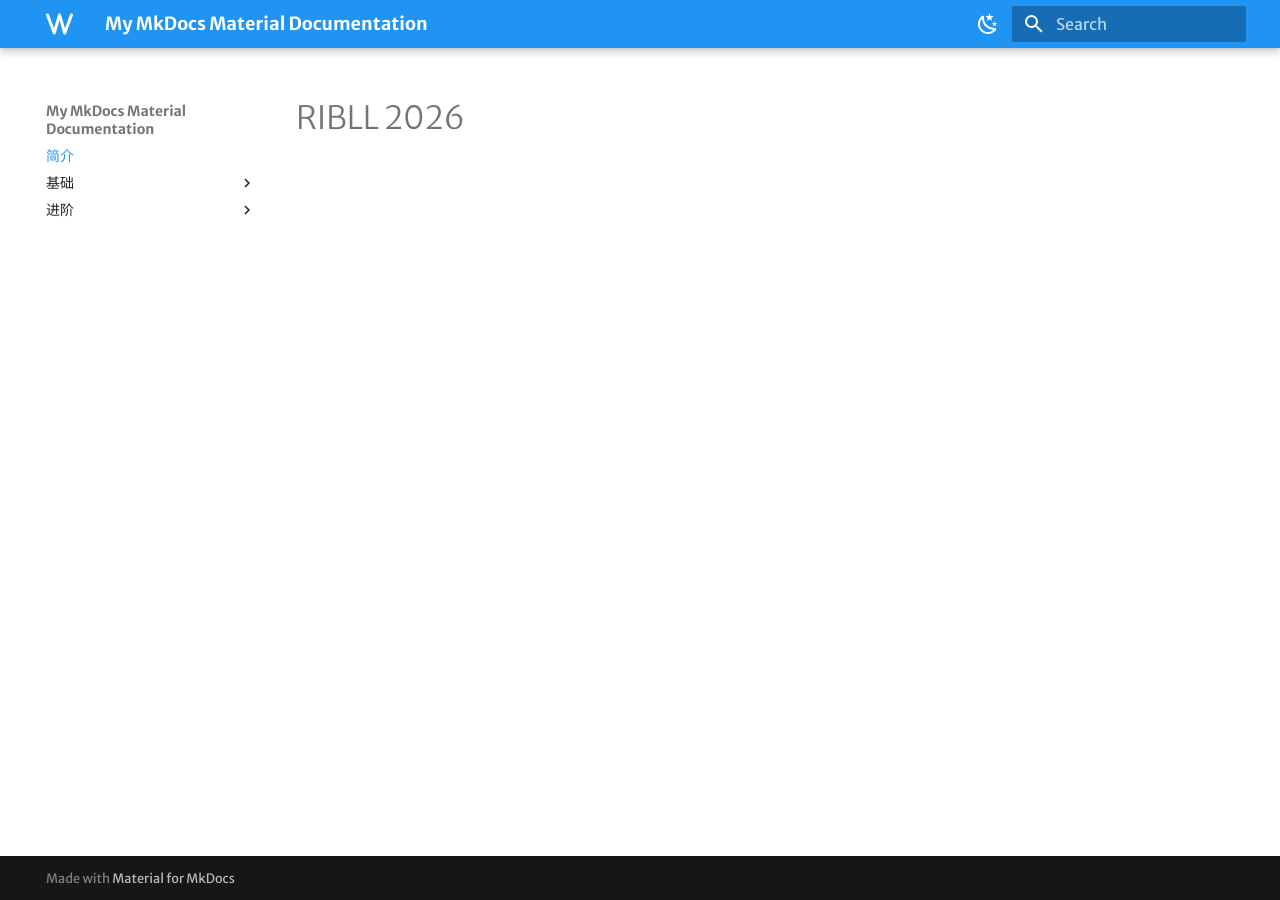
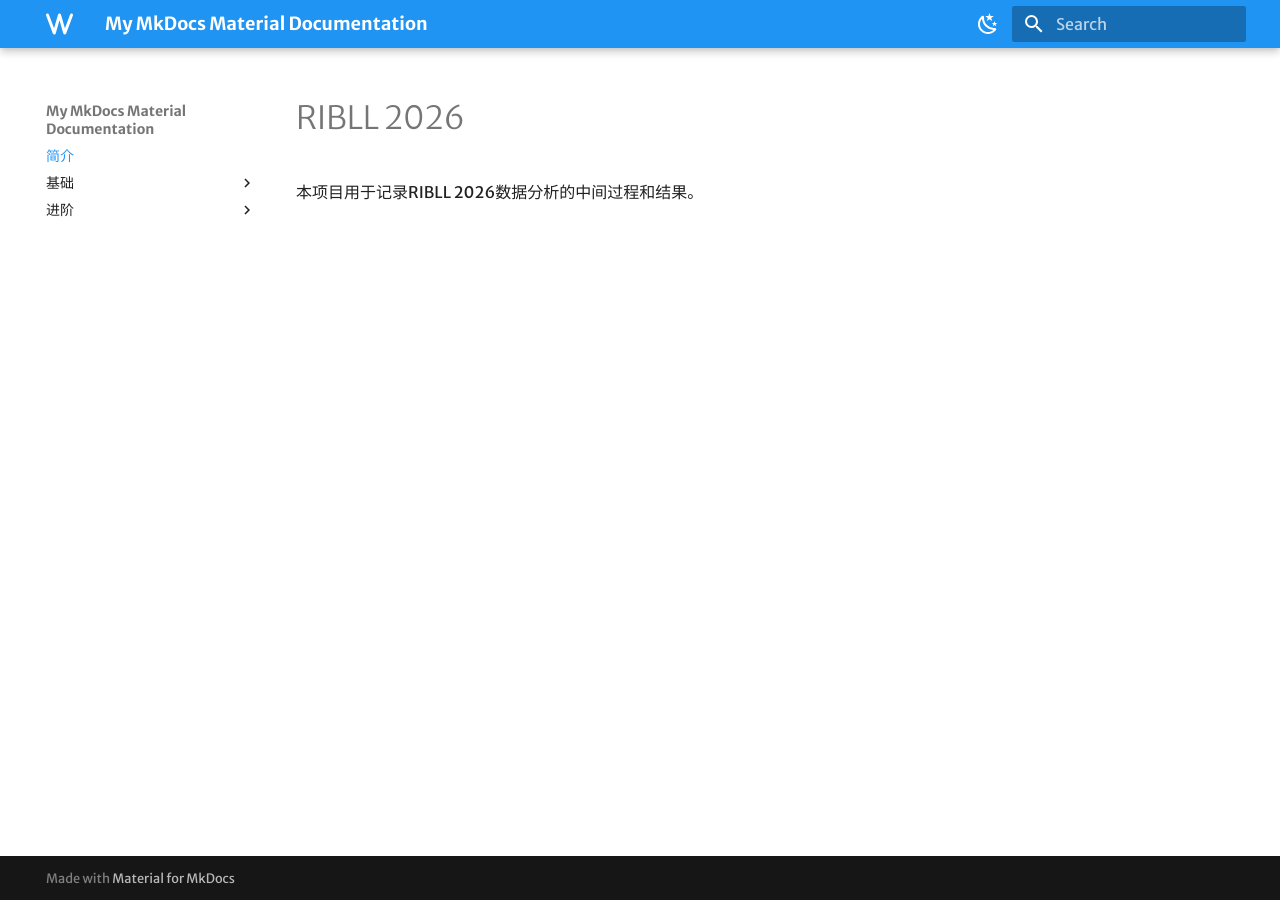
Before and after one commit to hjlfsj/ribll2026, an MkDocs documentation site: the page built from docs/index.md, in a window 1280 px wide. Built offline with MkDocs 1.6.1 and Material for MkDocs 9.7.7, drawn with Linux system fonts in a browser that asks for light colours.

Commit message:
+：stage changes

```diff
--- a/docs/index.md
+++ b/docs/index.md
@@ -1 +1,3 @@
 # RIBLL 2026
+
+本项目用于记录RIBLL 2026数据分析的中间过程和结果。
```
